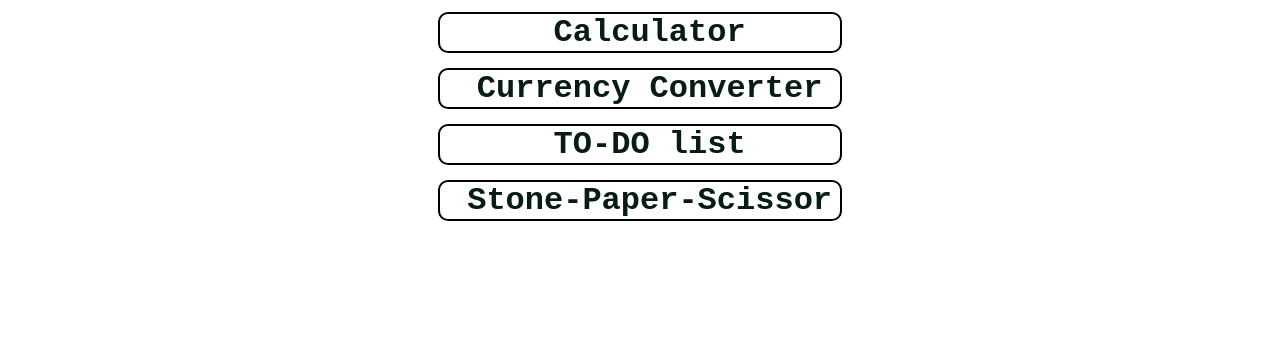
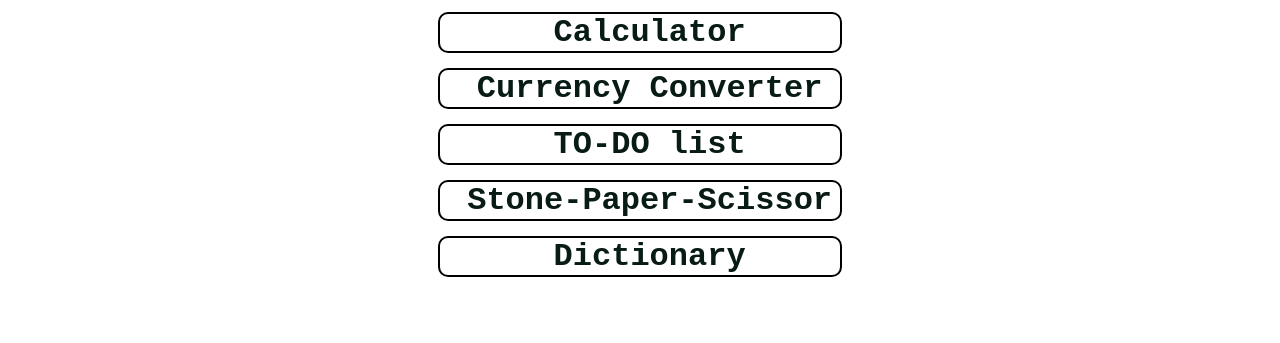
Before and after one commit to pritishraj01/portfolio, a plain HTML site: page index.html in a window 1280 px wide. Shown: the part 844-1187 px from the top of the page. Drawn offline with Linux system fonts and the light colour scheme; a web font is replaced by a local one.

Commit message:
adding dictionary

```diff
--- a/index.html
+++ b/index.html
@@ -68,6 +68,9 @@
           <li><a href=" https://pritishraj01.github.io/stone--paper-scissor/" target="_blank">
               <pre> Stone-Paper-Scissor</pre>
             </a></li>
+            <li><a href="https://pritishraj01.github.io/dictionary/" target="_blank">
+              <pre> Dictionary</pre>
+            </a></li>
         </ol>
       </div>
     </div>
```
